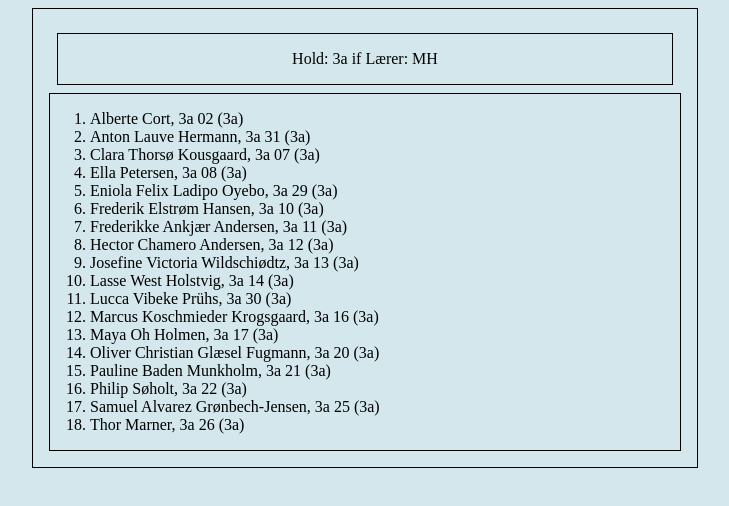
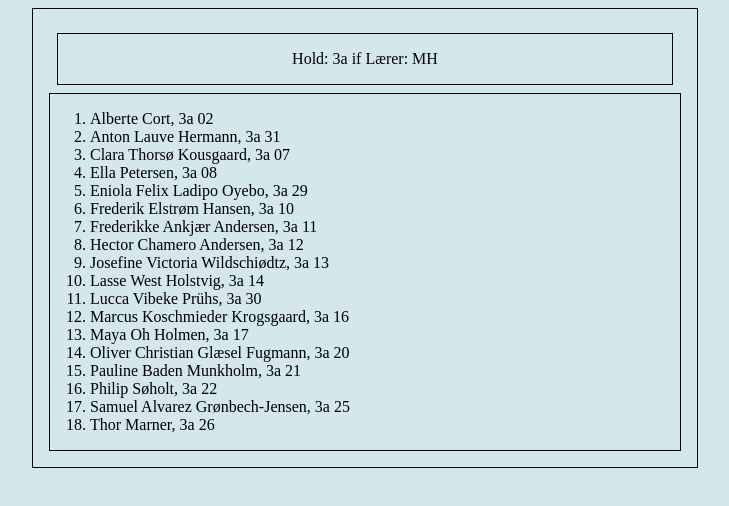
Before and after one commit to Focus9752/qrfravaerstjek, a plain HTML site: page index.html in a window 1280 px wide. Shown: the whole page, without its empty margins (275-1004 px from the left). Drawn offline with Linux system fonts and the light colour scheme.

Commit message:
Update index.html

```diff
--- a/index.html
+++ b/index.html
@@ -14,24 +14,24 @@
         </div>
         <div id="attendance">
             <ol id="attendance_list">
-                <li id="3a 02">Alberte Cort, 3a 02 (3a)</li>
-                <li id="3a 31">Anton Lauve Hermann, 3a 31 (3a)</li>
-                <li id="3a 07">Clara Thorsø Kousgaard, 3a 07 (3a)</li>
-                <li id="3a 08">Ella Petersen, 3a 08 (3a)</li>
-                <li id="3a 29">Eniola Felix Ladipo Oyebo, 3a 29 (3a)</li>
-                <li id="3a 10">Frederik Elstrøm Hansen, 3a 10 (3a)</li>
-                <li id="3a 11">Frederikke Ankjær Andersen, 3a 11 (3a)</li>
-                <li id="3a 12">Hector Chamero Andersen, 3a 12 (3a)</li>
-                <li id="3a 13">Josefine Victoria Wildschiødtz, 3a 13 (3a)</li>
-                <li id="3a 14">Lasse West Holstvig, 3a 14 (3a)</li>
-                <li id="3a 30">Lucca Vibeke Prühs, 3a 30 (3a)</li>
-                <li id="3a 16">Marcus Koschmieder Krogsgaard, 3a 16 (3a)</li>
-                <li id="3a 17">Maya Oh Holmen, 3a 17 (3a)</li>
-                <li id="3a 20">Oliver Christian Glæsel Fugmann, 3a 20 (3a)</li>
-                <li id="3a 21">Pauline Baden Munkholm, 3a 21 (3a)</li>
-                <li id="3a 22">Philip Søholt, 3a 22 (3a)</li>
-                <li id="3a 25">Samuel Alvarez Grønbech-Jensen, 3a 25 (3a)</li>
-                <li id="3a 26">Thor Marner, 3a 26 (3a)</li>
+                <li id="3a 02">Alberte Cort, 3a 02</li>
+                <li id="3a 31">Anton Lauve Hermann, 3a 31</li>
+                <li id="3a 07">Clara Thorsø Kousgaard, 3a 07</li>
+                <li id="3a 08">Ella Petersen, 3a 08</li>
+                <li id="3a 29">Eniola Felix Ladipo Oyebo, 3a 29</li>
+                <li id="3a 10">Frederik Elstrøm Hansen, 3a 10</li>
+                <li id="3a 11">Frederikke Ankjær Andersen, 3a 11</li>
+                <li id="3a 12">Hector Chamero Andersen, 3a 12</li>
+                <li id="3a 13">Josefine Victoria Wildschiødtz, 3a 13</li>
+                <li id="3a 14">Lasse West Holstvig, 3a 14</li>
+                <li id="3a 30">Lucca Vibeke Prühs, 3a 30</li>
+                <li id="3a 16">Marcus Koschmieder Krogsgaard, 3a 16</li>
+                <li id="3a 17">Maya Oh Holmen, 3a 17</li>
+                <li id="3a 20">Oliver Christian Glæsel Fugmann, 3a 20</li>
+                <li id="3a 21">Pauline Baden Munkholm, 3a 21</li>
+                <li id="3a 22">Philip Søholt, 3a 22</li>
+                <li id="3a 25">Samuel Alvarez Grønbech-Jensen, 3a 25</li>
+                <li id="3a 26">Thor Marner, 3a 26</li>
             </ol>
         </div>
     </div>
```
